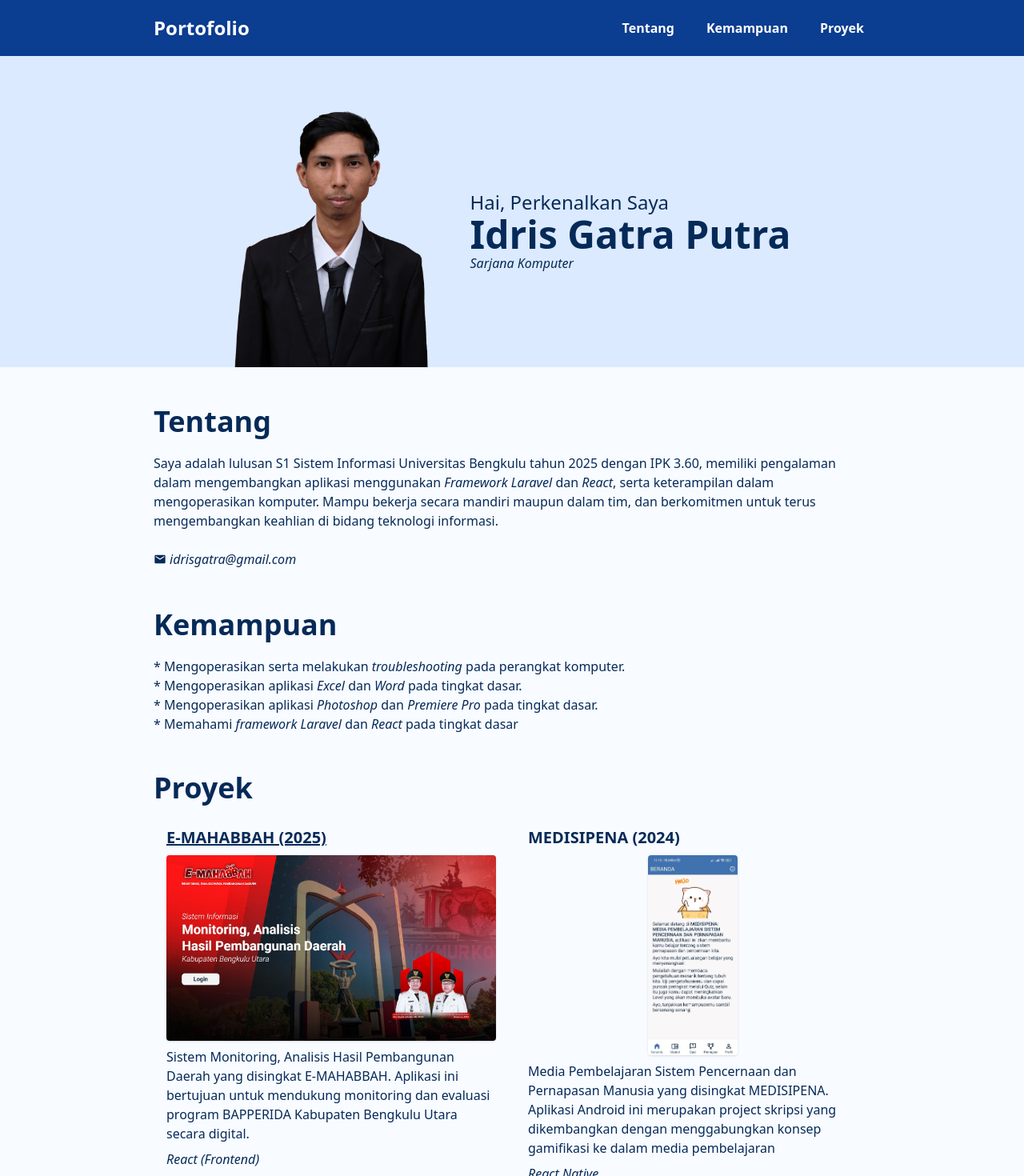
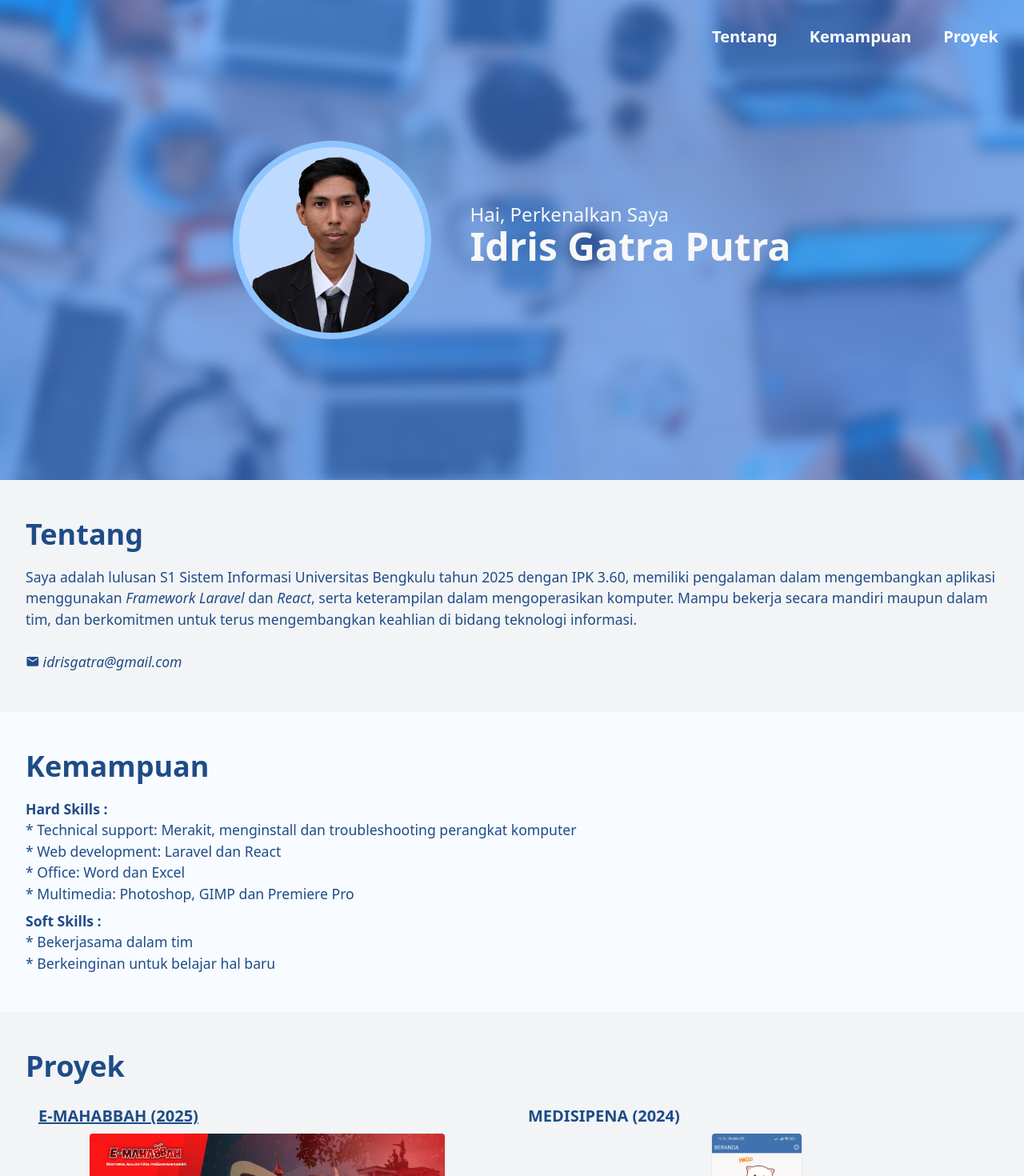
Before and after one commit to gatra1122/porto-gatra, a React (Vite) app: page / in a window 1280 px wide. Shown: the top 1470 px of the page at 80% size. Built offline with nearby package versions, Linux system fonts and the light colour scheme.

Commit message:
mengubah header, dan mengubah bagian kemampuan

```diff
--- a/src/App.tsx
+++ b/src/App.tsx
@@ -2,6 +2,7 @@ import Lightbox from "yet-another-react-lightbox";
 import "yet-another-react-lightbox/styles.css";
 import me from "./assets/me.png";
 import emahabbah from "./assets/emahabbah.jpg";
+import bgHeader from "./assets/bg-header.jpg";
 import medisipena from "./assets/medisipena.jpg";
 import webpins from "./assets/webprofile-inspektorat.jpg";
 import simpati from "./assets/simpati.jpg";
@@ -27,14 +28,18 @@ function App() {
 
   return (
     <div ref={topRef}>
-      <nav className="sticky top-0 left-0 bg-(--primary-dark) z-9999 h-[70px]">
-        <div className="max-w-[50%] md:max-w-[70%] h-full mx-auto flex justify-between text-white font-semibold items-center">
-          <h4
-            className="text-2xl hover:cursor-pointer"
-            onClick={() => scrollTo(topRef)}>
-            Portofolio
-          </h4>
+      <div>
+        {/* MARK: HEADER */}
+        <section className="relative flex items-center justify-center p-44 overflow-hidden">
+          <div
+            className="absolute w-full h-full bg-cover bg-center -z-50 blur-sm scale-110"
+            style={{
+              backgroundImage: `url(${bgHeader})`,
+            }}></div>
+          <div className="absolute w-full h-full bg-blue-500/50 -z-40"></div>
 
+          <nav className="absolute top-0 left-0 w-full z-50 py-6 text-white text-xl font-semibold">
+            <div className="max-w-7xl mx-auto px-6 flex justify-end items-center">
               {/* Tombol Hamburger */}
               <button
                 className="md:hidden text-3xl focus:outline-none"
@@ -58,7 +63,7 @@ function App() {
 
             {/* Menu Mobile (pakai gaya bawaan li yang sama) */}
             {open && (
-          <ul className="bg-(--primary-dark) flex flex-col md:hidden text-white font-semibold px-4 py-2 menu-nav">
+              <ul className="flex flex-col md:hidden text-white font-semibold px-4 py-2 menu-nav">
                 <li
                   onClick={() => {
                     scrollTo(tentangRef);
@@ -83,19 +88,16 @@ function App() {
               </ul>
             )}
           </nav>
-      <div className="space-y-12">
-        {/* MARK: HEADER */}
-        <section className="bg-blue-100 flex items-center justify-center pt-16 overflow-hidden">
           <div className="text-center flex flex-col md:flex-row items-center gap-2 md:gap-12">
-            <div className="relative max-w-46 md:max-w-62 mx-auto">
+            <div className="relative max-w-46 max-h-46 md:max-w-62 md:max-h-62 mx-auto bg-blue-200 rounded-full overflow-hidden border-8 border-blue-300">
               <img
                 src={me}
                 alt="Idris Gatra Putra"
-                className="w-full h-full object-cover hover:scale-110 transition-all"
+                className="w-full h-full object-cover scale-95 hover:scale-100 transition-all -translate-x-1 -rotate-1"
               />
             </div>
 
-            <div className="w-max">
+            <div className="w-max text-[#f8f8f8]">
               <div className="text-center md:text-left mb-4">
                 <h2 className="text-xl md:text-2xl">
                   Hai, Perkenalkan Saya
@@ -103,17 +105,14 @@ function App() {
                 <h1 className="text-3xl md:text-5xl font-semibold">
                   Idris Gatra Putra
                 </h1>
-                <h2 className="text-base italic">
-                  Sarjana Komputer
-                </h2>
               </div>
             </div>
           </div>
         </section>
         <section
-          className="max-w-[50%] md:max-w-[70%] mx-auto space-y-4 scroll-mt-[70px]"
+          className="bg-gray-100 py-12"
           ref={tentangRef}>
-          <div className="text-left">
+          <div className="max-w-7xl mx-auto px-4 sm:px-6 lg:px-8 space-y-4 scroll-mt-[70px]">
             <h1 className="text-2xl md:text-4xl font-bold mb-5">
               Tentang
             </h1>
@@ -143,44 +142,35 @@ function App() {
             </div>
           </div>
         </section>
+        {/* MARK: SKILL */}
         <section
-          className="max-w-[50%] md:max-w-[70%] mx-auto space-y-4 scroll-mt-[70px]"
+          className="py-12"
           ref={skillRef}>
-          <div className="text-left">
+          <div className="max-w-7xl mx-auto px-4 sm:px-6 lg:px-8 space-y-4 scroll-mt-[70px]">
             <h1 className="text-2xl md:text-4xl font-bold mb-5">
               Kemampuan
             </h1>
-            <div>
+            <div className="space-y-2">
               <ul>
+                <li className="font-bold">Hard Skills :</li>
                 <li>
-                  * Mengoperasikan serta melakukan{" "}
-                  <span className="italic">
-                    troubleshooting
-                  </span>{" "}
-                  pada perangkat komputer.
+                  * Technical support: Merakit, menginstall
+                  dan troubleshooting perangkat komputer
                 </li>
                 <li>
-                  * Mengoperasikan aplikasi{" "}
-                  <span className="italic">Excel</span> dan{" "}
-                  <span className="italic">Word</span> pada
-                  tingkat dasar.
+                  * Web development: Laravel dan React
                 </li>
+                <li>* Office: Word dan Excel</li>
                 <li>
-                  * Mengoperasikan aplikasi{" "}
-                  <span className="italic">Photoshop</span>{" "}
-                  dan{" "}
-                  <span className="italic">
-                    Premiere Pro
-                  </span>{" "}
-                  pada tingkat dasar.
+                  * Multimedia: Photoshop, GIMP dan Premiere
+                  Pro
                 </li>
+              </ul>
+              <ul>
+                <li className="font-bold">Soft Skills :</li>
+                <li>* Bekerjasama dalam tim</li>
                 <li>
-                  * Memahami{" "}
-                  <span className="italic">
-                    framework Laravel
-                  </span>{" "}
-                  dan <span className="italic">React</span>{" "}
-                  pada tingkat dasar
+                  * Berkeinginan untuk belajar hal baru
                 </li>
               </ul>
             </div>
@@ -188,13 +178,12 @@ function App() {
         </section>
         {/* MARK: PROYEK */}
         <section
-          className="max-w-[50%] md:max-w-[70%] mx-auto space-y-4 scroll-mt-[70px]"
+          className="bg-gray-100 py-12"
           ref={proyekRef}>
-          <div className="text-left">
+          <div className="max-w-7xl mx-auto px-4 sm:px-6 lg:px-8 space-y-4 scroll-mt-[70px]">
             <h1 className="text-2xl md:text-4xl font-bold mb-5">
               Proyek
             </h1>
-          </div>
             <div className="lg:grid lg:grid-cols-2 lg:gap-2">
               <div className="py-2 px-4 space-y-2">
                 <h4 className="text-lg md:text-xl font-semibold">
@@ -327,20 +316,20 @@ function App() {
                 <p className="text-sm md:text-base">
                   Sistem Informasi Pemantauan Tindak Lanjut
                   Internal yang disingkat SIMPATI. Aplikasi
-                ini bertujuan untuk mendukung pemantauan dan
-                evaluasi tindak lanjut Inspektorat Kabupaten
-                Bengkulu Utara secara digital.
+                  ini bertujuan untuk mendukung pemantauan
+                  dan evaluasi tindak lanjut Inspektorat
+                  Kabupaten Bengkulu Utara secara digital.
                 </p>
                 <p className="italic text-sm md:text-base">
                   Laravel
                 </p>
               </div>
             </div>
+          </div>
         </section>
-        <br />
-        <footer className="bg-blue-100 py-4">
+        <footer className="bg-blue-400 py-4">
           <div className="max-w-1/2 mx-auto text-center">
-            <span className="font-semibold">
+            <span className="font-semibold text-white">
               © 2025 Idris Gatra Putra, Made With React
               Tailwind
             </span>
--- a/src/index.css
+++ b/src/index.css
@@ -6,7 +6,8 @@
   --primary-dark: #0B3D91;
   --accent: #00AEEF;
   --bg: #F8FBFF;
-  --text-dark: #062A58;
+  --text-dark: #1e4c88;
+  /* --text-dark: #062A58; */
   --white: #ffffff;
 }
 
@@ -15,6 +16,7 @@ body{
   color: var(--text-dark);
   font-family: system-ui, -apple-system, "Segoe UI", Roboto, "Helvetica Neue", Arial;
   margin: 0;
+  font-size: 1.1rem;
 }
 
 .menu-nav li{
```
Also changed, not shown: src/assets/bg-header.jpg (added), 1 other file (tests, documents, lock files or other folders). Lines whose indentation alone changed are shown as unchanged.
